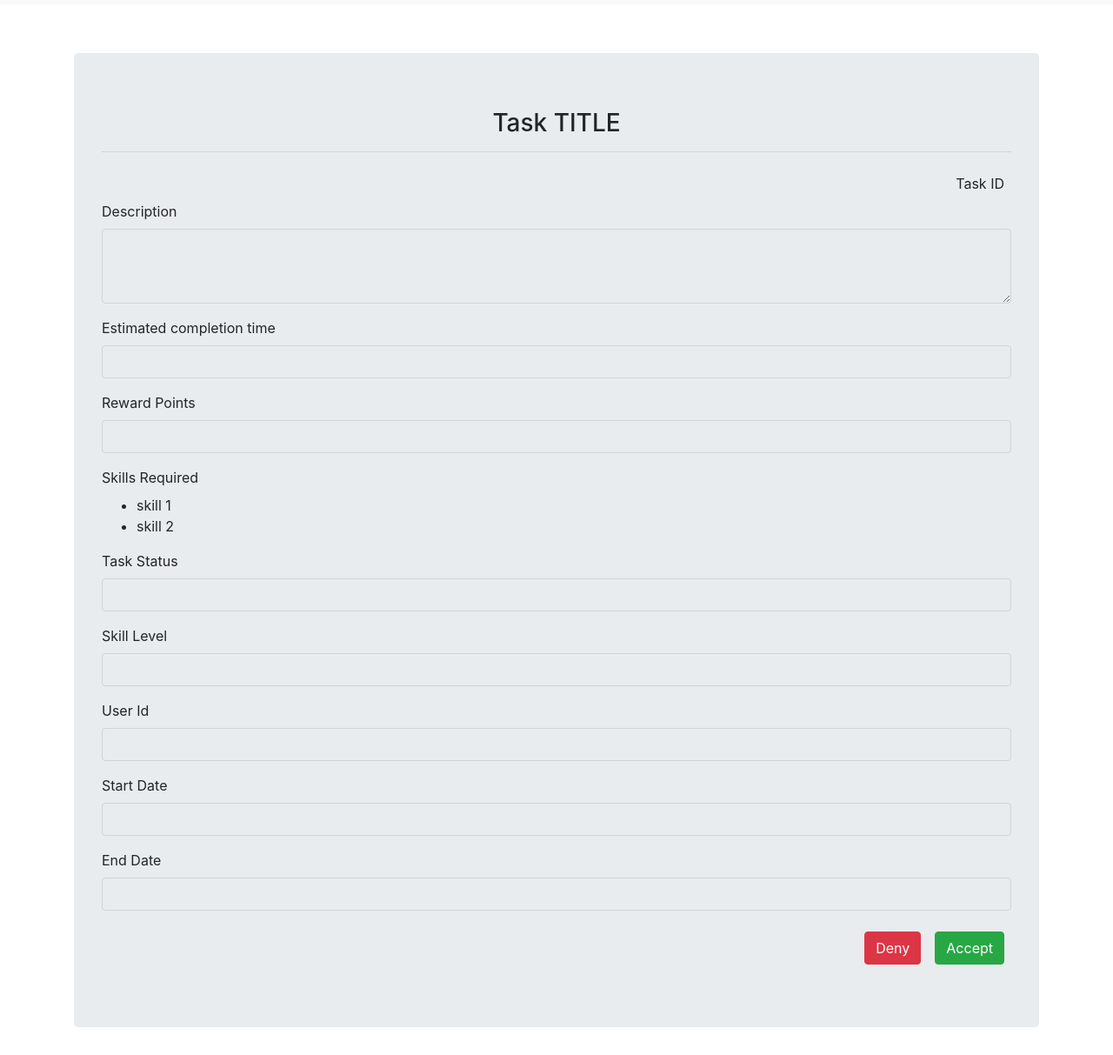
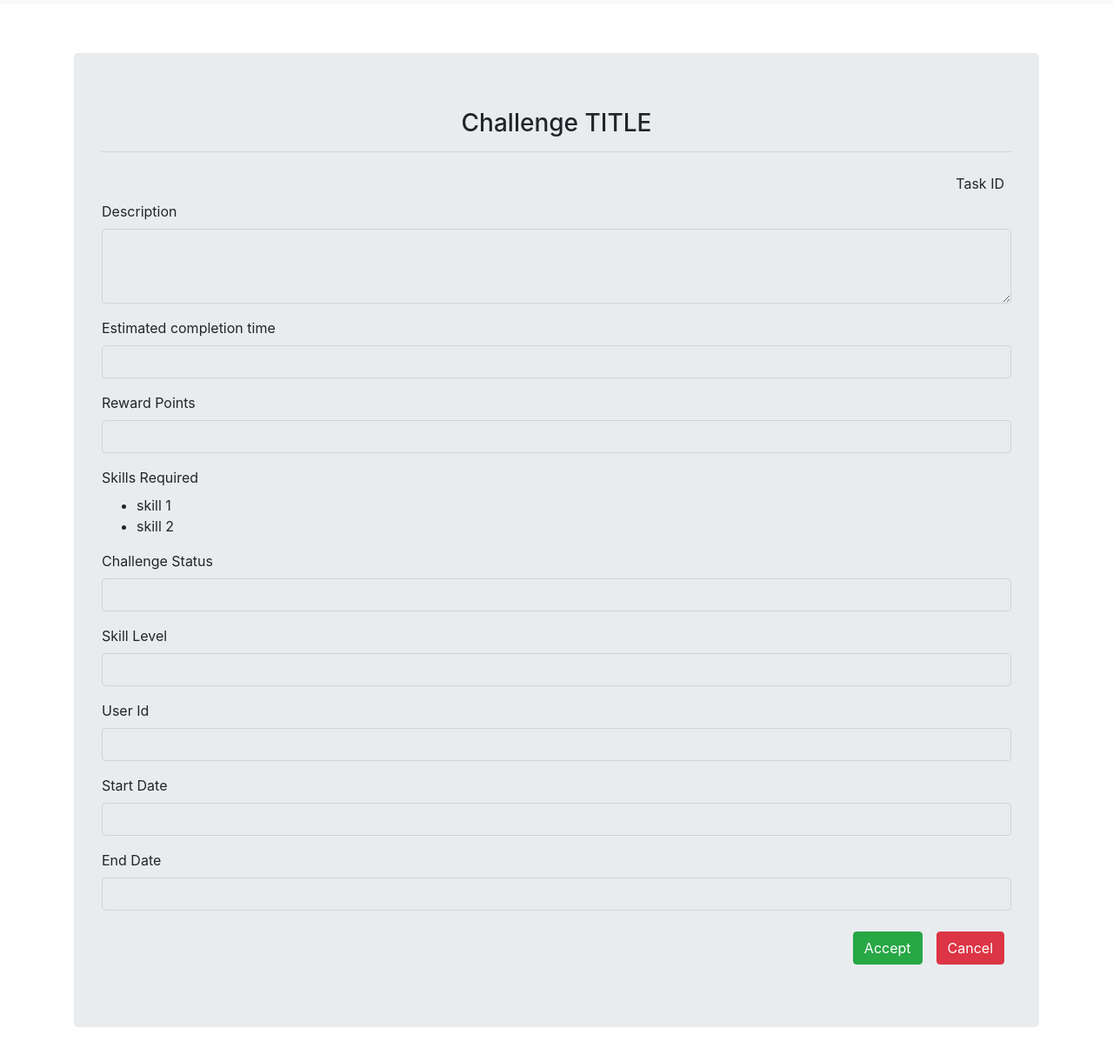
Before and after one commit to reb2039607/A-Curving-Bedtime-Silencer, a website: page public/create_task.html in a window 1280 px wide. Shown: the part 51-1264 px from the top of the page at 87% size. Drawn offline with nearby package versions, Linux system fonts and the light colour scheme.

Commit message:
updated task to challenge, and swithched accent and cancel buttons

```diff
--- a/public/create_task.html
+++ b/public/create_task.html
@@ -24,7 +24,7 @@
     </nav>
     <div class="container">
         <div class="jumbotron">
-            <h3 align="center">Task TITLE</h3>
+            <h3 align="center">Challenge TITLE</h3>
             <hr>
             <div class="d-flex flex-row-reverse">
                 <div class="p-2">Task ID</div>
@@ -50,7 +50,7 @@
                     </ul>
                 </div>
                 <div class="form-group">
-                    <label for="taskstatus">Task Status</label>
+                    <label for="taskstatus">Challenge Status</label>
                     <input class="form-control" id="taskstatus" disabled>
                 </div>
                 <div class="form-group">
@@ -71,10 +71,10 @@
                 </div>
                 <div class="d-flex flex-row-reverse">
                     <div class="p-2">
-                        <button type="button" class="btn btn-success">Accept</button>
-                    </div>
+                            <button type="button" class="btn btn-danger">Cancel</button>
+                        </div>
                     <div class="p-2">
-                        <button type="button" class="btn btn-danger">Deny</button>
+                            <button type="button" class="btn btn-success">Accept</button>
                     </div>
                 </div>
             </form>
```
